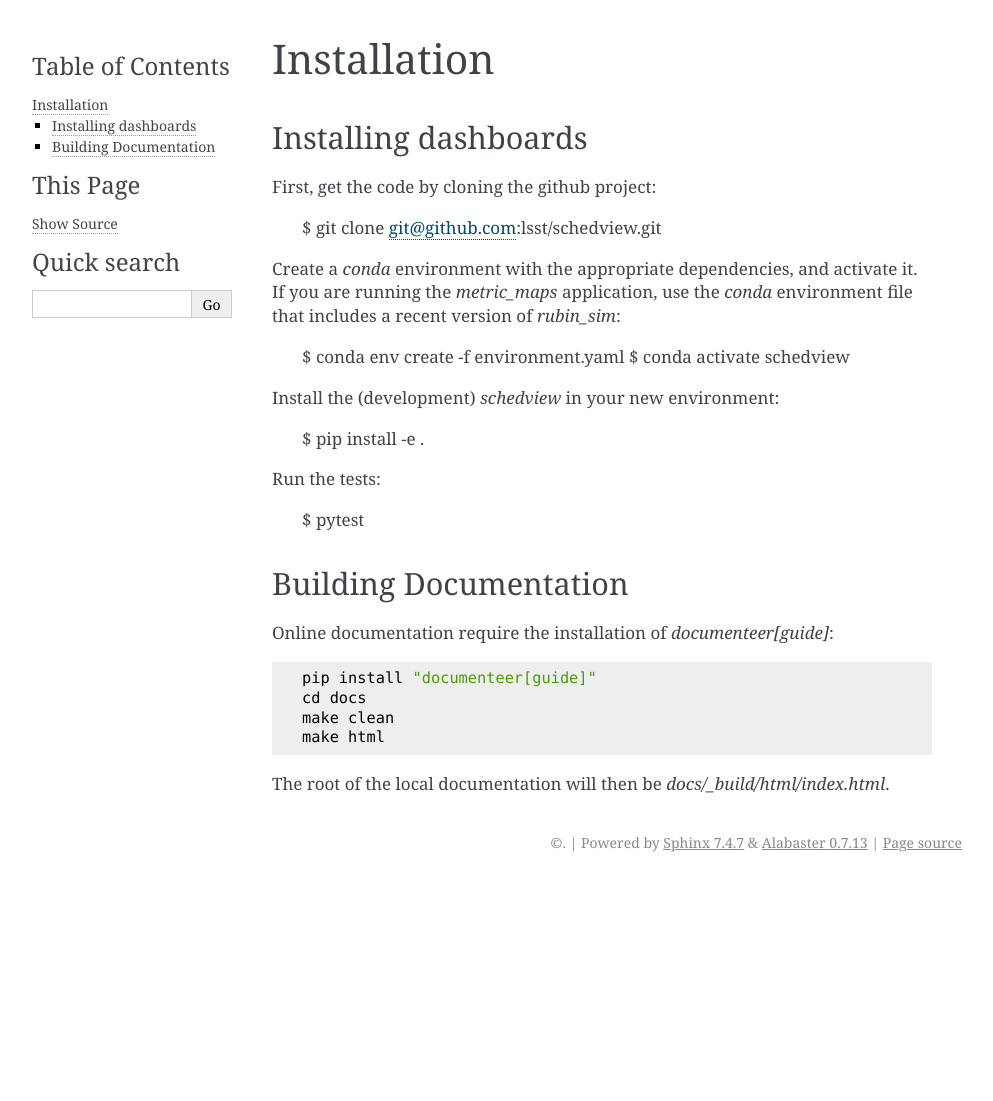
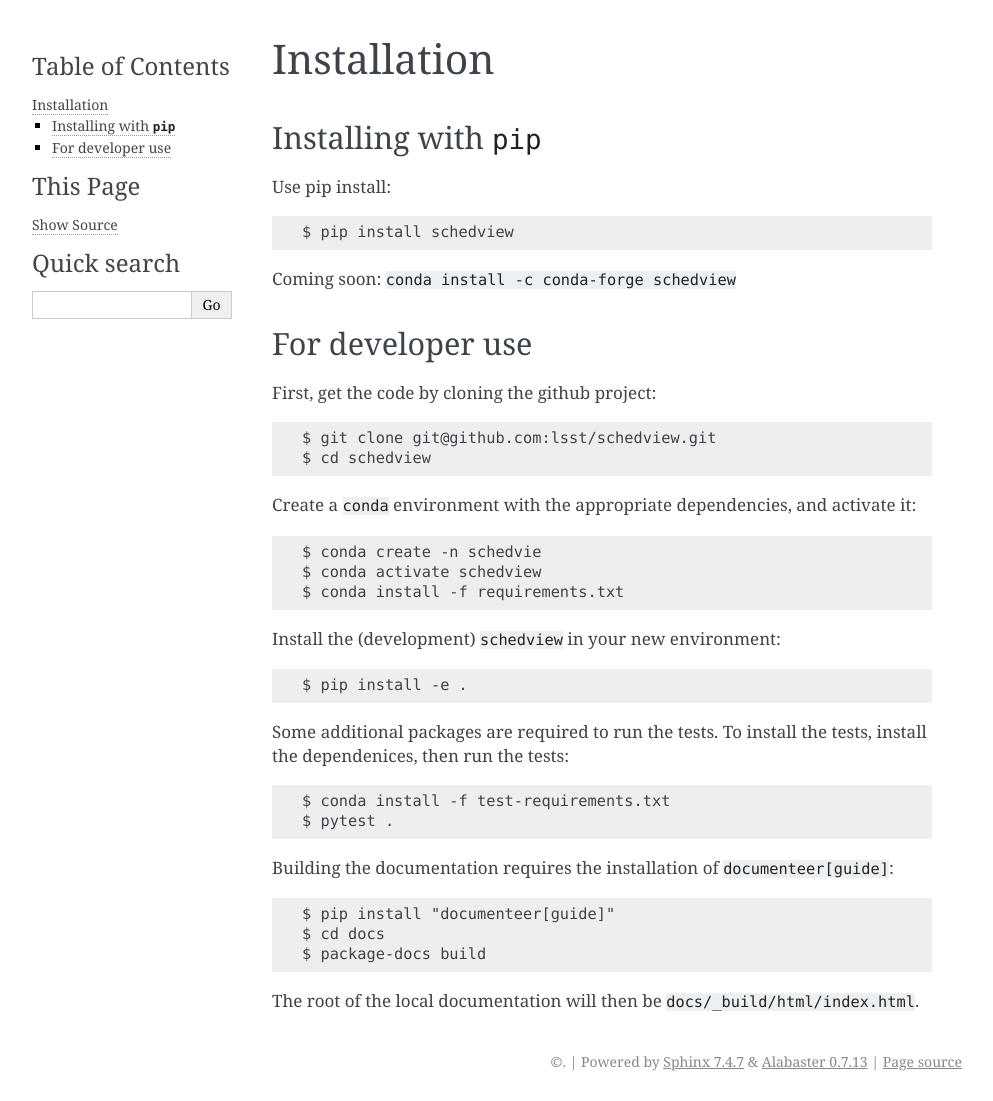
Before and after one commit to lsst/schedview, a Sphinx documentation site: the page built from docs/installation.rst, in a window 1280 px wide. Shown: the whole page, without its empty margins (148-1141 px from the left). Built offline with Sphinx 7.4.7, drawn with Linux system fonts in a browser that asks for light colours; before the commit the page ends 900 px from its top, so only the background shows below that.

Commit message:
fix build docs instuctions to match worflow

```diff
--- a/docs/installation.rst
+++ b/docs/installation.rst
@@ -1,40 +1,55 @@
 Installation
 ============
 
-Installing dashboards
----------------------
+Installing with ``pip``
+-----------------------
+
+Use pip install:
+
+::
+
+ $ pip install schedview
+
+Coming soon: ``conda install -c conda-forge schedview``
+
+For developer use
+-----------------
 
 First, get the code by cloning the github project:
 
-    $ git clone git@github.com:lsst/schedview.git
+::
 
-Create a `conda` environment with the appropriate dependencies, and activate it.
-If you are running the `metric_maps` application, use the `conda` environment
-file that includes a recent version of `rubin_sim`:
+ $ git clone git@github.com:lsst/schedview.git
+ $ cd schedview
 
-    $ conda env create -f environment.yaml
-    $ conda activate schedview
-
-Install the (development) `schedview` in your new environment:
-
-    $ pip install -e .
-
-Run the tests:
-
-    $ pytest
-
-
-Building Documentation
-----------------------
-
-Online documentation require the installation of `documenteer[guide]`:
+Create a ``conda`` environment with the appropriate dependencies, and activate it:
 
 ::
 
- pip install "documenteer[guide]"
- cd docs
- make clean
- make html
+ $ conda create -n schedvie
+ $ conda activate schedview
+ $ conda install -f requirements.txt
 
+Install the (development) ``schedview`` in your new environment:
 
-The root of the local documentation will then be `docs/_build/html/index.html`.
+::
+
+ $ pip install -e .
+
+Some additional packages are required to run the tests.
+To install the tests, install the dependenices, then run the tests:
+
+::
+
+ $ conda install -f test-requirements.txt
+ $ pytest .
+
+Building the documentation requires the installation of ``documenteer[guide]``:
+
+::
+
+ $ pip install "documenteer[guide]"
+ $ cd docs
+ $ package-docs build
+
+The root of the local documentation will then be ``docs/_build/html/index.html``.
```
Also changed, not shown: docs/introduction.rst (+7 -4 lines).
